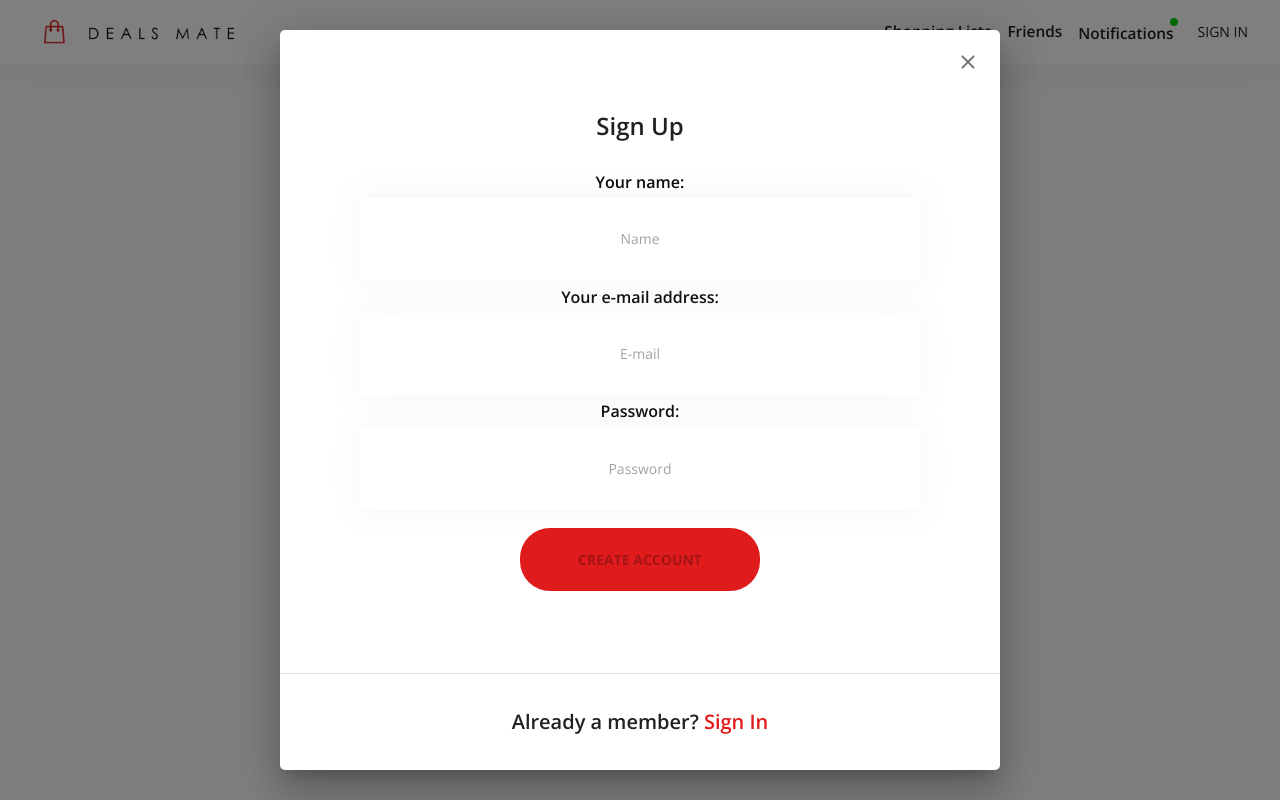
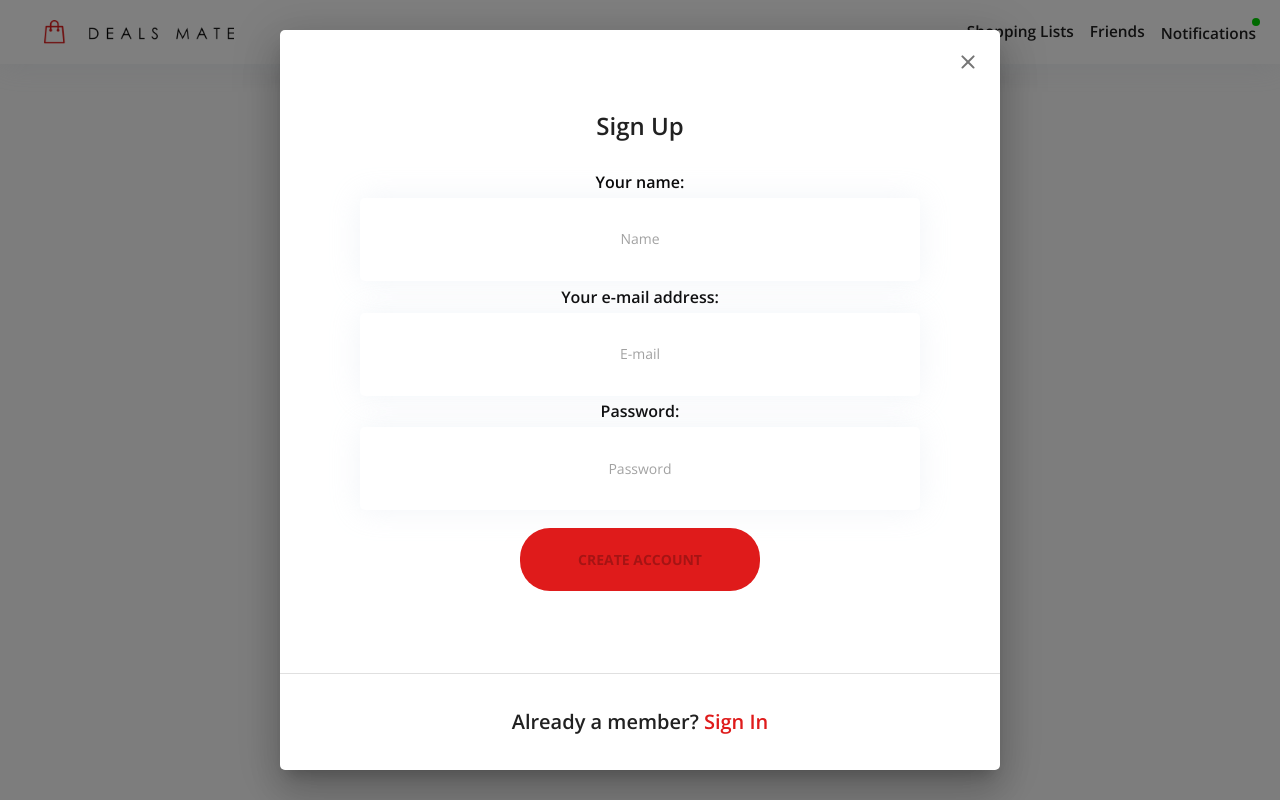
Before and after one commit to hatchways/team-emerald, a React (Create React App) app in the folder client/: page /register in a window 1280 px wide. Built offline with nearby package versions, Linux system fonts and the light colour scheme.

Commit message:
Add routes to open signup and signin components
- '/register' opens up the signup dialog
- '/login' opens up the signin dialog
- Remove unnecessary folders

```diff
--- a/client/src/App.js
+++ b/client/src/App.js
@@ -8,6 +8,8 @@ import TopNavBar from './components/TopNavBar';
 import theme from './themes/theme';
 import LandingPage from './pages/Landing';
 import Dashboard from './pages/Dashboard';
+import SignUpDialog from './components/SignUp/SignUpDialog';
+import SignInDialog from './components/SignIn/SignInDialog';
 
 const styles = () => ({
   '@global': {
@@ -27,6 +29,8 @@ function App() {
         <TopNavBar />
         <Route path="/" component={LandingPage} exact />
         <Route path="/shoppinglists" component={Dashboard} exact />
+        <Route path="/login" component={SignInDialog} exact />
+        <Route path="/register" component={SignUpDialog} exact />
       </BrowserRouter>
     </MuiThemeProvider>
   );
--- a/client/src/components/SignInSignUp/CreateDialog.js
+++ /dev/null
@@ -1,26 +0,0 @@
-import React, { useState } from 'react';
-import CreateSignInDialog from './CreateSignInDialog';
-// import SignInDialog from '../SignIn/SignInDialog';
-import SignUpDialog from '../SignUp/SignUpDialog';
-
-function CreateDialog() {
-  const [open, setOpen] = useState(false);
-
-  const handleClickOpen = () => {
-    setOpen(true);
-  };
-
-  const handleClose = () => {
-    setOpen(false);
-  };
-
-  return (
-    <>
-      <CreateSignInDialog handleClickOpen={handleClickOpen} />
-      {/* <SignInDialog open={open} handleClose={handleClose} /> */}
-      <SignUpDialog open={open} handleClose={handleClose} />
-    </>
-  );
-}
-
-export default CreateDialog;
--- a/client/src/components/SignInSignUp/CreateSignInDialog.js
+++ /dev/null
@@ -1,28 +0,0 @@
-import React from 'react';
-import PropTypes from 'prop-types';
-import { Button, Typography } from '@material-ui/core';
-import { makeStyles } from '@material-ui/core/styles';
-
-const useStyles = makeStyles(theme => ({
-  button: {
-    fontWeight: theme.typography.fontWeightMedium,
-  },
-}));
-
-function SignInButton(props) {
-  const classes = useStyles(props);
-
-  const { handleClickOpen } = props;
-
-  return (
-    <Button onClick={handleClickOpen} classname={classes.button}>
-      <Typography variant="body2">Sign In</Typography>
-    </Button>
-  );
-}
-
-SignInButton.propTypes = {
-  handleClickOpen: PropTypes.func.isRequired,
-};
-
-export default SignInButton;
--- a/client/src/components/TopNavBar.js
+++ b/client/src/components/TopNavBar.js
@@ -11,7 +11,6 @@ import {
 } from '@material-ui/core';
 
 import logo from '../images/logo.png';
-import SignIn from './SignInSignUp/CreateDialog';
 
 const useStyles = makeStyles(theme => ({
   appBar: {
@@ -103,7 +102,6 @@ export default function TopNavBar() {
             />
             <span className={classes.profileButtonText}>Profile</span>
           </Button> */}
-          <SignIn />
         </Breadcrumbs>
       </Toolbar>
     </AppBar>
```
